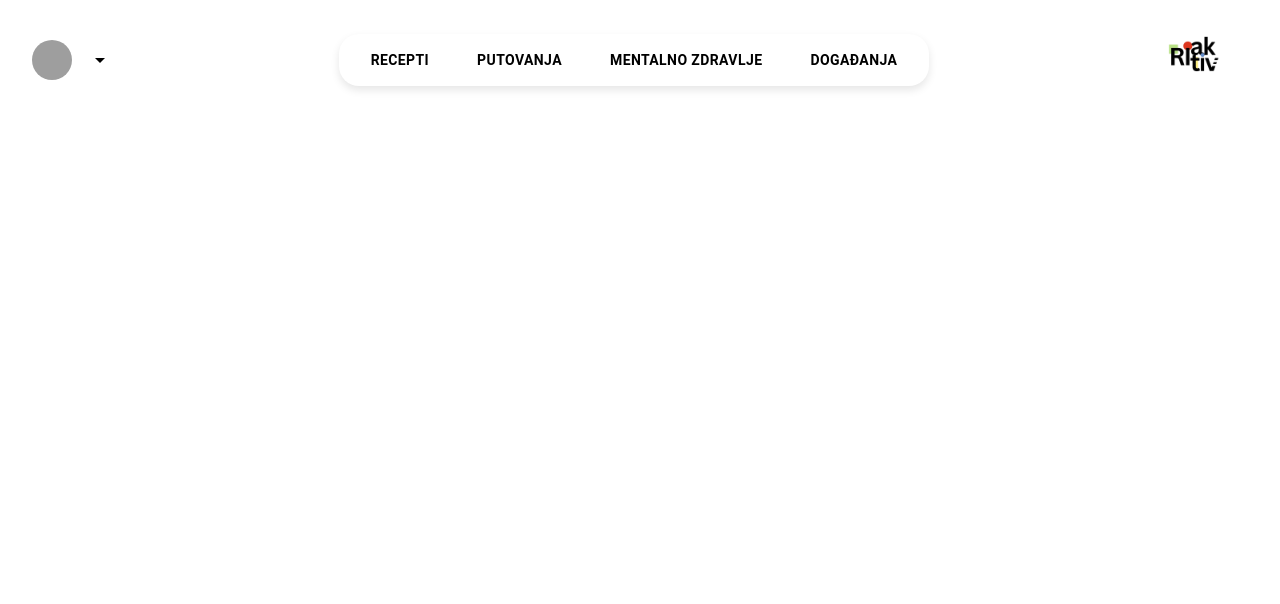
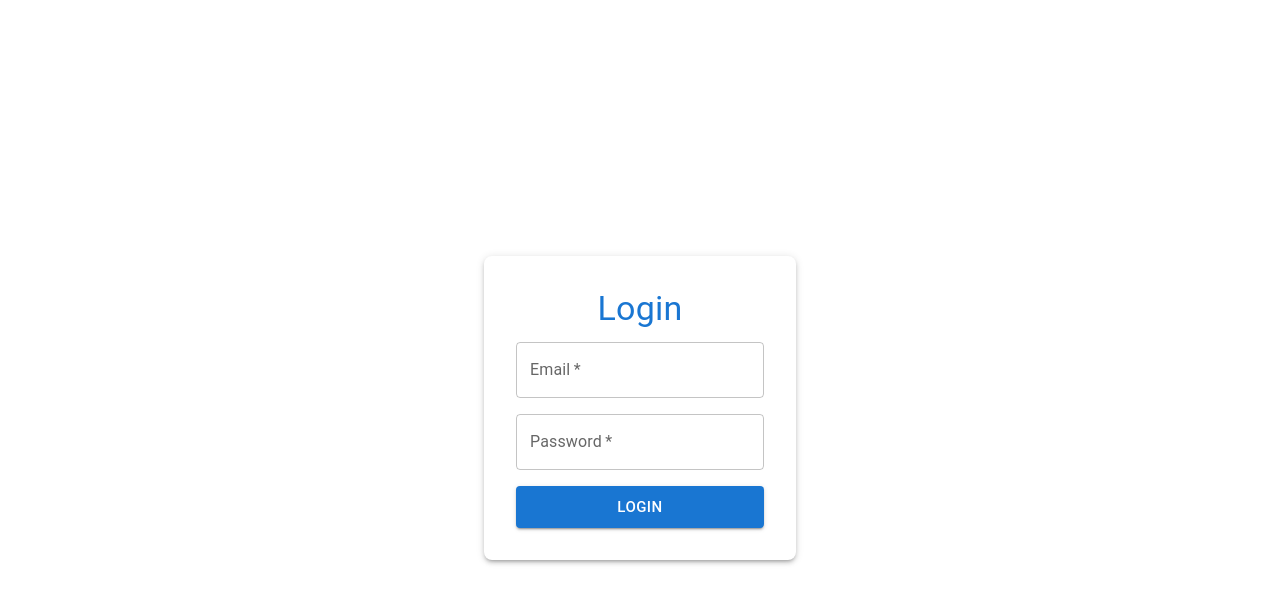
Before and after one commit to JustMarin94/Mindful-Journeys, a React (Vite) app: page /Mindful-Journeys/login in a window 1280 px wide. Shown: the top 604 px of the page. Built offline with nearby package versions, Linux system fonts and the light colour scheme; grey boxes are pictures that could not be loaded.

Commit message:
Dodana naslovna stranica i login page.

```diff
--- a/src/App.jsx
+++ b/src/App.jsx
@@ -1,5 +1,4 @@
 import { BrowserRouter as Router, Routes, Route } from "react-router-dom";
-import Navbar from "./component/Navbar";
 import Profil from "./pages/Profil";
 import Pravila from "./pages/Pravila";
 import Doručak from "./pages/Doručak";
@@ -13,13 +12,15 @@ import ProfilLista from "./pages/ProfilLista";
 import ZdravljeBlog from "./pages/ZdravljeBlog";
 import PutovanjaGlavna from "./pages/PutovanjaGlavna";
 import Recepti from "./pages/Recepti";
+import Naslovna from "./pages/Naslovna";
+import Login from "./pages/Login";
 
 function App() {
-
   return (
     <Router basename="/Mindful-Journeys">
-      <Navbar />
       <Routes>
+        <Route path="/login" element={<Login />} />
+        <Route path="/" element={<Naslovna />} />
         <Route path="/profil" element={<Profil />} />
         <Route path="/profil/ranglista" element={<ProfilLista />} />
         <Route path="/recepti" element={<Recepti />} />
--- /dev/null
+++ b/src/pages/Login.jsx
@@ -0,0 +1,95 @@
+import React, { useState } from "react";
+import { useNavigate } from "react-router-dom";
+import { Container, TextField, Button, Typography, Box } from "@mui/material";
+
+export default function Login() {
+  const [email, setEmail] = useState("");
+  const [password, setPassword] = useState("");
+  const [error, setError] = useState("");
+  const navigate = useNavigate();
+
+  const handleSubmit = (e) => {
+    e.preventDefault();
+    if (email === "ivazivac@gmail.com" && password === "lozinka") {
+      console.log("Login successful!");
+      navigate("/");
+    } else {
+      setError("Invalid email or password");
+    }
+  };
+
+  return (
+    <Container
+      maxWidth="sm"
+      style={{
+        display: "flex",
+        flexDirection: "column",
+        alignItems: "center",
+        justifyContent: "center",
+        minHeight: "100vh",
+      }}
+    >
+      <Box
+        sx={{
+          boxShadow: 3,
+          p: 4,
+          borderRadius: 2,
+          bgcolor: "background.paper",
+        }}
+      >
+        <Typography
+          variant="h4"
+          component="h1"
+          align="center"
+          gutterBottom
+          color="primary"
+        >
+          Login
+        </Typography>
+        {error && (
+          <Typography
+            variant="body2"
+            color="error"
+            align="center"
+            style={{ marginBottom: "10px" }}
+          >
+            {error}
+          </Typography>
+        )}
+        <form onSubmit={handleSubmit}>
+          <Box mb={2}>
+            <TextField
+              fullWidth
+              label="Email"
+              type="email"
+              variant="outlined"
+              value={email}
+              onChange={(e) => setEmail(e.target.value)}
+              required
+            />
+          </Box>
+          <Box mb={2}>
+            <TextField
+              fullWidth
+              label="Password"
+              type="password"
+              variant="outlined"
+              value={password}
+              onChange={(e) => setPassword(e.target.value)}
+              required
+            />
+          </Box>
+          <Button
+            type="submit"
+            variant="contained"
+            color="primary"
+            fullWidth
+            size="large"
+          >
+            Login
+          </Button>
+        </form>
+      </Box>
+    </Container>
+  );
+}
--- /dev/null
+++ b/src/pages/Naslovna.jsx
@@ -0,0 +1,10 @@
+import Navbar from "../component/Navbar";
+
+export default function Naslovna() {
+  return (
+    <>
+      <Navbar />
+      <h1>Ovo je naslovna</h1>
+    </>
+  );
+}
```
